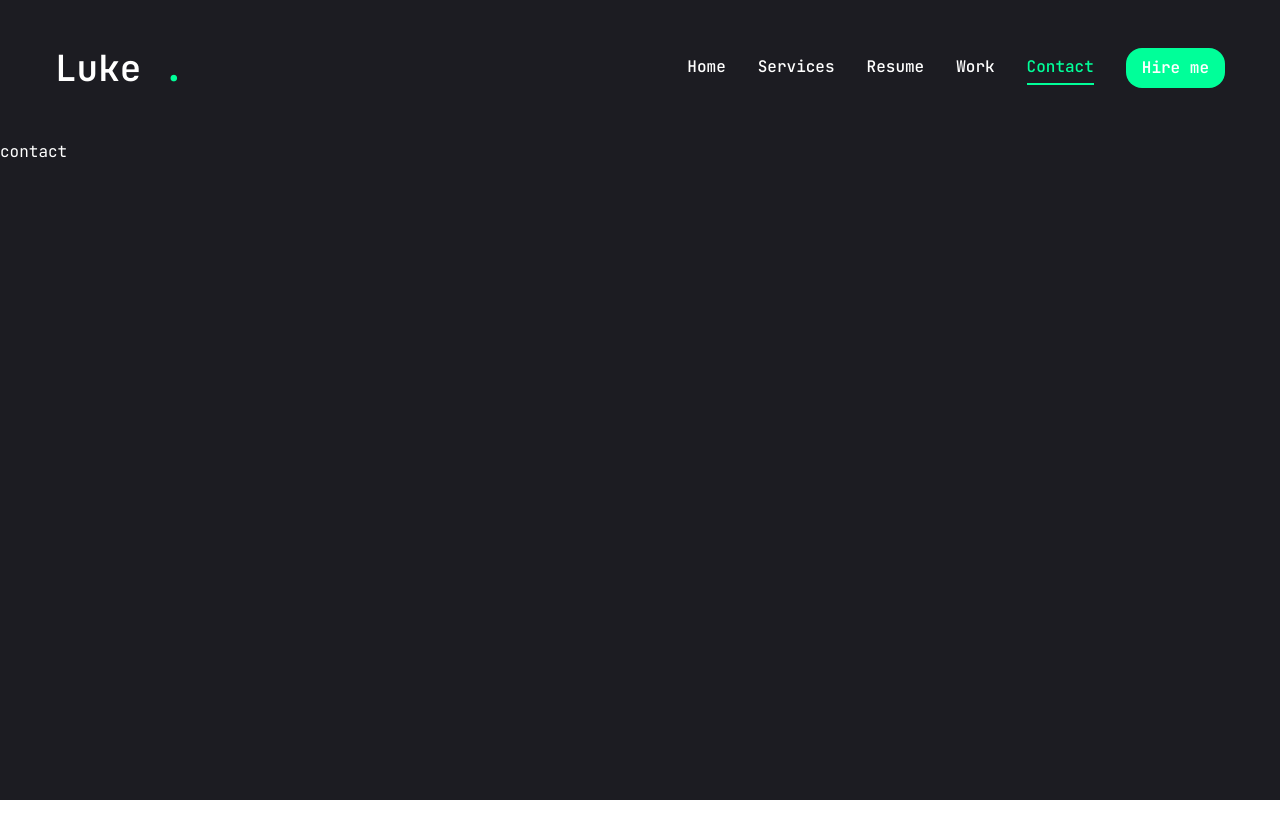
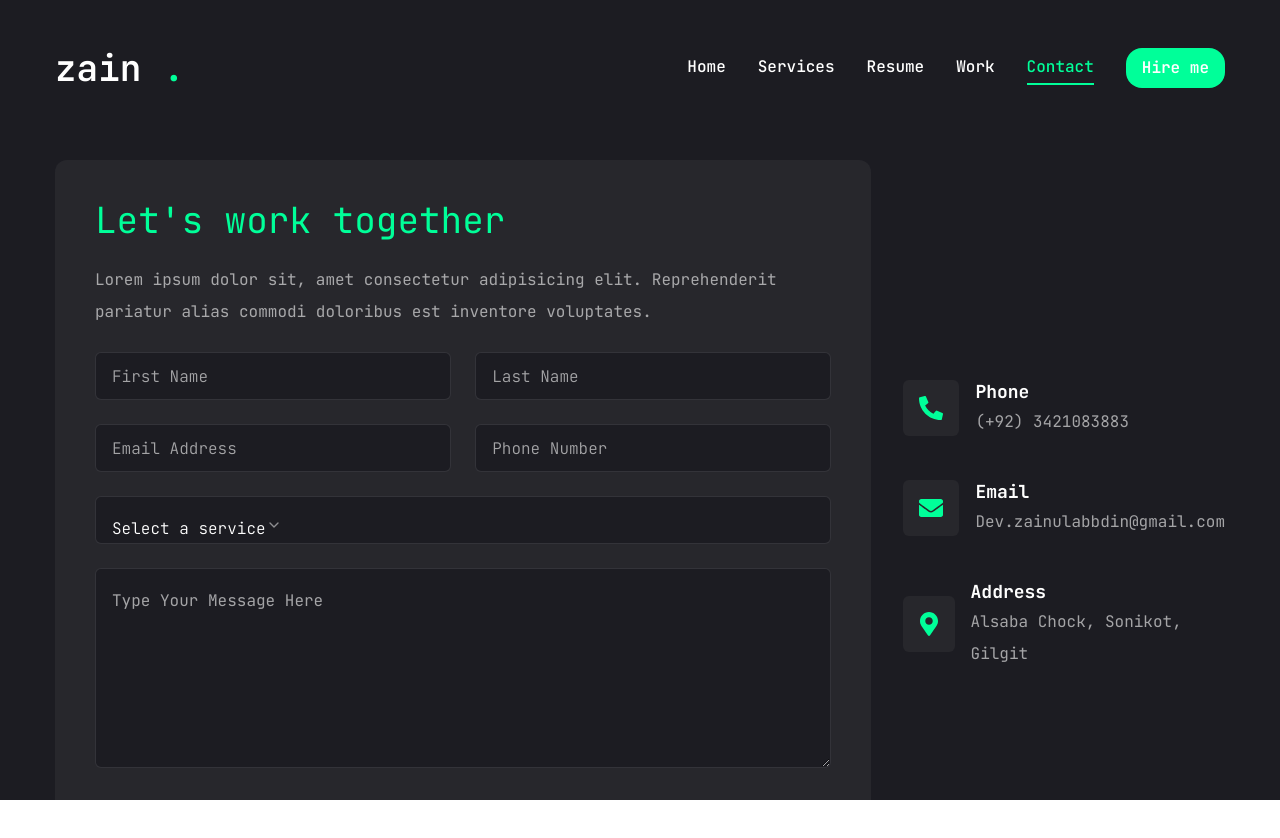
Before and after one commit to code-with-zain-hunzai/Portfolio-Next, a Next.js app: page /contact in a window 1280 px wide. Shown: the top 838 px of the page. Before the commit the page ends 800 px from the top, so only its background shows below. Built offline with nearby package versions, Linux system fonts and the light colour scheme.

Commit message:
Add and update new files

```diff
--- a/app/contact/page.jsx
+++ b/app/contact/page.jsx
@@ -1,11 +1,106 @@
-import React from 'react'
+"use client";
 
-const contact = () => {
+import { Button } from "@/components/ui/button";
+import { Input } from "@/components/ui/input";
+import { Textarea } from "@/components/ui/textarea";
+
+import {
+  Select,
+  SelectContent,
+  SelectGroup,
+  SelectItem,
+  SelectLabel,
+  SelectTrigger,
+  SelectValue
+} from "@/components/ui/select";
+import { FaPhoneAlt, FaEnvelope, FaMapMarkerAlt } from "react-icons/fa";
+
+import { motion } from 'framer-motion';
+
+const info = [
+  {
+    icon: <FaPhoneAlt />,
+    title: "Phone",
+    description: '(+92) 3421083883'
+  },
+  {
+    icon: <FaEnvelope />,
+    title: "Email",
+    description: 'Dev.zainulabbdin@gmail.com'
+  },
+  {
+    icon: <FaMapMarkerAlt />,
+    title: "Address",
+    description: 'Alsaba Chock, Sonikot, Gilgit'
+  },
+];
+
+const Contact = () => {
   return (
-    <div>
-      contact
-    </div>
-  )
-}
+    <motion.section
+      initial={{ opacity: 0 }}
+      animate={{
+        opacity: 1,
+        transition: { delay: 0.4, duration: 0.4, ease: "easeIn" }
+      }}
+      className="py-6"
+    >
+      <div className="container mx-auto">
+        <div className="flex flex-col xl:flex-row gap-8">
+          {/* Form */}
+          <div className="xl:h-[54%] order-2 xl:order-none">
+            <form className="flex flex-col gap-6 p-10 bg-[#27272c] rounded-xl">
+              <h3 className="text-4xl text-accent-DEAFULT">Let's work together</h3>
+              <p className="text-white/60">
+                Lorem ipsum dolor sit, amet consectetur adipisicing elit. Reprehenderit pariatur alias commodi doloribus est inventore voluptates.
+              </p>
+              {/* Input Fields */}
+              <div className="grid grid-cols-1 md:grid-cols-2 gap-6">
+                <Input name="firstname" type="text" placeholder="First Name" />
+                <Input name="lastname" type="text" placeholder="Last Name" />
+                <Input name="email" type="email" placeholder="Email Address" />
+                <Input name="phone" type="tel" placeholder="Phone Number" />
+              </div>
+              {/* Select Service */}
+              <Select>
+                <SelectTrigger>
+                  <SelectValue placeholder="Select a service" />
+                </SelectTrigger>
+                <SelectContent>
+                  <SelectGroup>
+                    <SelectLabel>Services</SelectLabel>
+                    <SelectItem value="web-development">Web Development</SelectItem>
+                    <SelectItem value="ux-ui-design">UX/UI Design</SelectItem>
+                    <SelectItem value="logo-design">Logo Design</SelectItem>
+                  </SelectGroup>
+                </SelectContent>
+              </Select>
+              {/* Message Textarea */}
+              <Textarea name="message" placeholder="Type Your Message Here" className="h-[200px]" />
+              {/* Submit Button */}
+              <Button type="submit" className="mt-4 bg-accent-DEAFULT hover:bg-accent-hover text-white">
+                Send Message
+              </Button>
+            </form>
+          </div>
+          {/* Info Section */}
+          <div className="flex-1 flex items-center xl:justify-end order-1 xl:order-none mb-8 xl:mb-0">
+            <div className="flex flex-col gap-10">
+              {info.map((item, index) => (
+                <div key={index} className="flex items-center gap-4">
+                  <div className="h-14 w-14 items-center flex justify-center rounded-md bg-[#27272c] text-accent-DEAFULT text-2xl">{item.icon}</div>
+                  <div>
+                    <h4 className="text-lg font-bold">{item.title}</h4>
+                    <p className="text-white/60">{item.description}</p>
+                  </div>
+                </div>
+              ))}
+            </div>
+          </div>
+        </div>
+      </div>
+    </motion.section>
+  );
+};
 
-export default contact
+export default Contact;
--- a/app/page.jsx
+++ b/app/page.jsx
@@ -13,7 +13,7 @@ const Home = () => {
           {/* text */}
           <div className='text-center xl:text-left order-2 xl:order-none'>
             <span className='text-xl '>Software Developer</span>
-            <h1 className='h1 mb-6 mt-5'>Hello I'm <span className='text-accent-DEAFULT'>Luka Coleman</span>
+            <h1 className='h1 mb-6 mt-5'>Hello I'm <span className='text-accent-DEAFULT'>zain</span>
             </h1>
             <p className='max-w-[500px] mx-auto xl:mx-0 text-white/80'>I excel at crafting elegant digital experiences and I am proficient in various programming languages and technologies</p>
             <div className='flex flex-col xl:flex-row items-center gap-8'>
--- a/components/Header.jsx
+++ b/components/Header.jsx
@@ -9,7 +9,7 @@ const Header = () => {
             <div className="container mx-auto flex justify-between items-center">
                 <Link href="/">
                     <h1 className="text-4xl font-semibold">
-                        Luke <span className="text-accent-DEAFULT">.</span>
+                        zain <span className="text-accent-DEAFULT">.</span>
                     </h1>
                 </Link>
                 {/* desktop nav  & hire me button*/}
@@ -23,7 +23,7 @@ const Header = () => {
                 {/* mobile nav */}
 
                 <div className="xl:hidden">
-                    <MobileNav/>
+                    <MobileNav />
                 </div>
 
             </div>
--- a/components/MobileNav.jsx
+++ b/components/MobileNav.jsx
@@ -23,7 +23,7 @@ const MobileNav = () => {
             <SheetContent>
                 <div className="mt-32 mb-40 text-center text-2xl">
                     <Link href="/">
-                        <h1>Luke <span className="text-accent-DEAFULT">.</span></h1>
+                        <h1>zain <span className="text-accent-DEAFULT">.</span></h1>
                     </Link>
                 </div>
                 <nav className="flex flex-col justify-center text-center items-center gap-10">
--- a/components/ui/input.jsx
+++ b/components/ui/input.jsx
@@ -7,7 +7,7 @@ const Input = React.forwardRef(({ className, type, ...props }, ref) => {
     (<input
       type={type}
       className={cn(
-        "flex h-10 w-full rounded-md border border-slate-200 bg-white px-3 py-2 text-sm ring-offset-white file:border-0 file:bg-transparent file:text-sm file:font-medium placeholder:text-slate-500 focus-visible:outline-none focus-visible:ring-2 focus-visible:ring-slate-950 focus-visible:ring-offset-2 disabled:cursor-not-allowed disabled:opacity-50 dark:border-slate-800 dark:bg-slate-950 dark:ring-offset-slate-950 dark:placeholder:text-slate-400 dark:focus-visible:ring-slate-300",
+        "flex h-[48px] rounded-md border border-white/10 focus:border-accent-DEAFULT font-light bg-primary px-4 py-5 text-base placeholder:text-white/60 outline-none",
         className
       )}
       ref={ref}
--- a/components/ui/select.jsx
+++ b/components/ui/select.jsx
@@ -16,7 +16,7 @@ const SelectTrigger = React.forwardRef(({ className, children, ...props }, ref)
   <SelectPrimitive.Trigger
     ref={ref}
     className={cn(
-      "flex h-10 w-full items-center justify-between rounded-md border border-slate-200 bg-white px-3 py-2 text-sm ring-offset-white placeholder:text-slate-500 focus:outline-none focus:ring-2 focus:ring-slate-950 focus:ring-offset-2 disabled:cursor-not-allowed disabled:opacity-50 [&>span]:line-clamp-1 dark:border-slate-800 dark:bg-slate-950 dark:ring-offset-slate-950 dark:placeholder:text-slate-400 dark:focus:ring-slate-300",
+      "flex h-[48px] rounded-md border border-white/10 focus:border-accent-DEAFULT font-light bg-primary px-4 py-5 text-base placeholder:text-white/60 outline-none",
       className
     )}
     {...props}>
@@ -54,9 +54,9 @@ const SelectContent = React.forwardRef(({ className, children, position = "poppe
     <SelectPrimitive.Content
       ref={ref}
       className={cn(
-        "relative z-50 max-h-96 min-w-[8rem] overflow-hidden rounded-md border border-slate-200 bg-white text-slate-950 shadow-md data-[state=open]:animate-in data-[state=closed]:animate-out data-[state=closed]:fade-out-0 data-[state=open]:fade-in-0 data-[state=closed]:zoom-out-95 data-[state=open]:zoom-in-95 data-[side=bottom]:slide-in-from-top-2 data-[side=left]:slide-in-from-right-2 data-[side=right]:slide-in-from-left-2 data-[side=top]:slide-in-from-bottom-2 dark:border-slate-800 dark:bg-slate-950 dark:text-slate-50",
+        "relative z-50 max-h-96 min-w-[8rem] overflow-hidden rounded-md border border-white/10 bg-primary text-white shadow-md data-[state=open]:animate-in data-[state=closed]:animate-out data-[state=closed]:fade-out-0 data-[state=open]:fade-in-0 data-[state=closed]:zoom-out-95 data-[state=open]:zoom-in-95 data-[side=bottom]:slide-in-from-top-2 data-[side=left]:slide-in-from-right-2 data-[side=right]:slide-in-from-left-2 data-[side=top]:slide-in-from-bottom-2 dark:border-slate-800 dark:bg-slate-950 dark:text-slate-50",
         position === "popper" &&
-          "data-[side=bottom]:translate-y-1 data-[side=left]:-translate-x-1 data-[side=right]:translate-x-1 data-[side=top]:-translate-y-1",
+        "data-[side=bottom]:translate-y-1 data-[side=left]:-translate-x-1 data-[side=right]:translate-x-1 data-[side=top]:-translate-y-1",
         className
       )}
       position={position}
@@ -85,7 +85,7 @@ const SelectItem = React.forwardRef(({ className, children, ...props }, ref) =>
   <SelectPrimitive.Item
     ref={ref}
     className={cn(
-      "relative flex w-full cursor-default select-none items-center rounded-sm py-1.5 pl-8 pr-2 text-sm outline-none focus:bg-slate-100 focus:text-slate-900 data-[disabled]:pointer-events-none data-[disabled]:opacity-50 dark:focus:bg-slate-800 dark:focus:text-slate-50",
+      "relative flex w-full cursor-default select-none items-center rounded-sm py-1.5 pl-8 pr-2 text-sm outline-none focus:bg-accent-DEAFULT focus:text-primary data-[disabled]:pointer-events-none data-[disabled]:opacity-50 dark:focus:bg-slate-800 dark:focus:text-slate-50",
       className
     )}
     {...props}>
--- a/components/ui/textarea.jsx
+++ b/components/ui/textarea.jsx
@@ -6,7 +6,7 @@ const Textarea = React.forwardRef(({ className, ...props }, ref) => {
   return (
     (<textarea
       className={cn(
-        "flex min-h-[80px] w-full rounded-md border border-slate-200 bg-white px-3 py-2 text-sm ring-offset-white placeholder:text-slate-500 focus-visible:outline-none focus-visible:ring-2 focus-visible:ring-slate-950 focus-visible:ring-offset-2 disabled:cursor-not-allowed disabled:opacity-50 dark:border-slate-800 dark:bg-slate-950 dark:ring-offset-slate-950 dark:placeholder:text-slate-400 dark:focus-visible:ring-slate-300",
+        "flex min-h-[80px] w-full rounded-md border border-white/10 bg-primary px-4 py-5 text-base placeholder:text-white/60 focus-visible::outline-none focus-visible:ring-1 focus-visible:ring-accent-DEAFULT focus-visible:ring--offset-0 disabled:cursor-not-allowed disabled:opacity-50",
         className
       )}
       ref={ref}
```
Also changed, not shown: .eslintrc.json.
